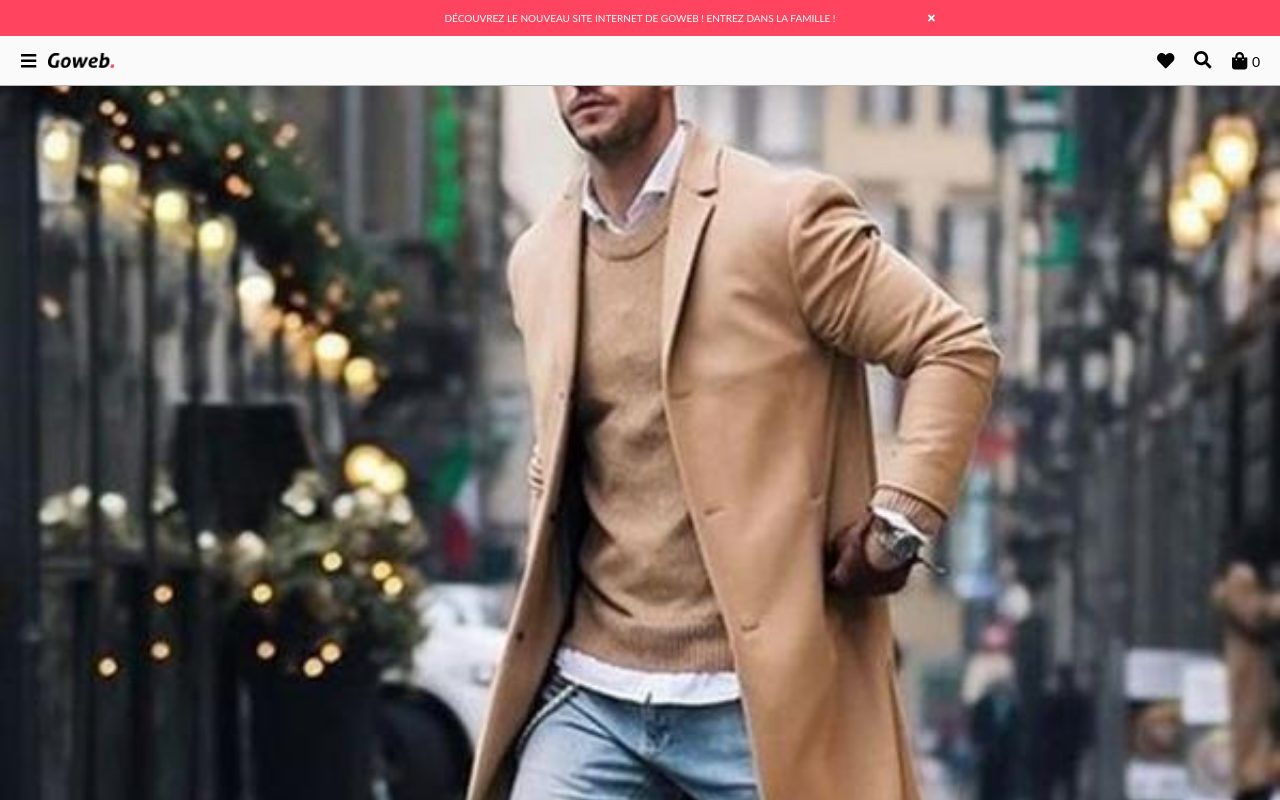
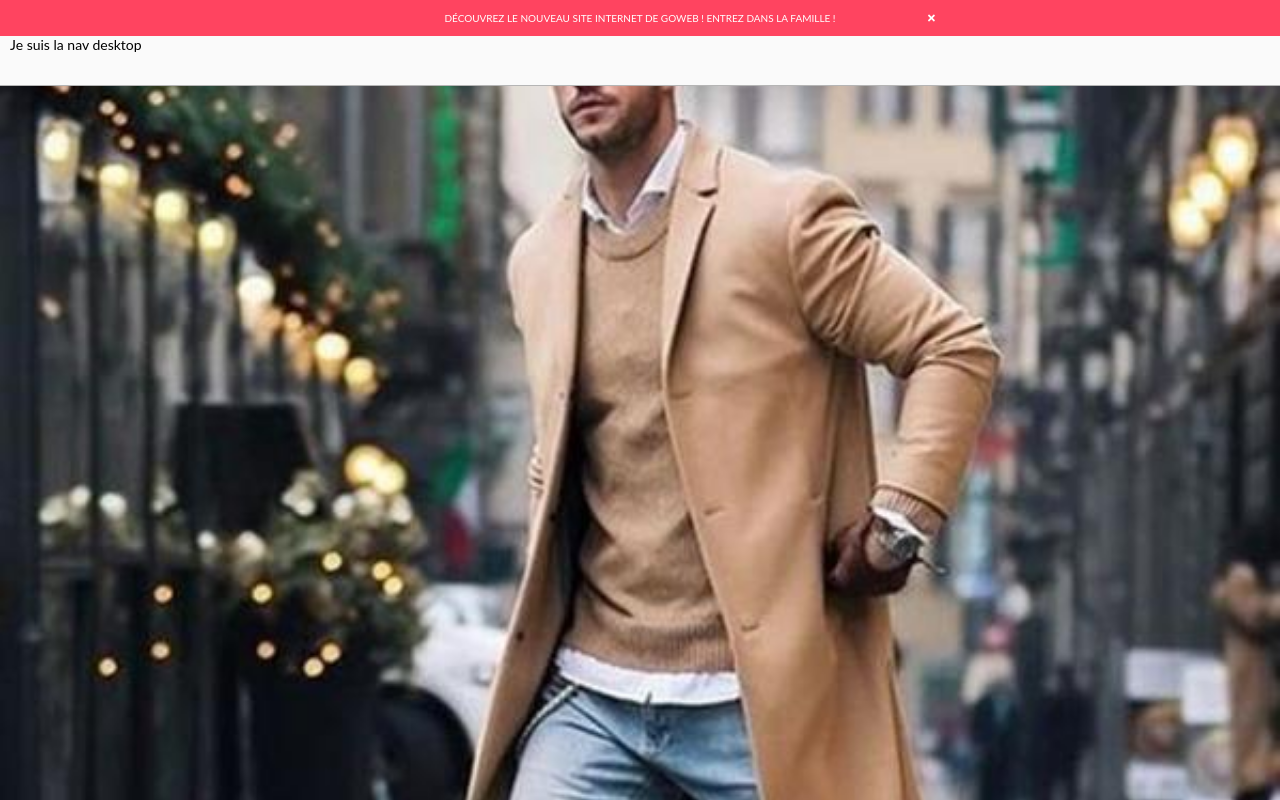
Before and after one commit to Lucasbeneston/goweb_store, a React (Create React App) app: page / in a window 1280 px wide. Shown: the top 800 px of the page. Built offline with nearby package versions, Linux system fonts and the light colour scheme.

Commit message:
:sparkles: Switch nav mobile / desktop :sparkles:

```diff
--- a/src/components/molecules/Nav/Nav.jsx
+++ b/src/components/molecules/Nav/Nav.jsx
@@ -1,87 +1,27 @@
-import React, { useContext, useState } from "react";
-import { Link } from "react-router-dom";
-import { FontAwesomeIcon } from "@fortawesome/react-fontawesome";
-import {
-  faBars,
-  faTimes,
-  faHeart,
-  faSearch,
-  faShoppingBag,
-  faCaretDown,
-} from "@fortawesome/free-solid-svg-icons";
+import React, { useContext, useState, useEffect } from "react";
 import { CartContext } from "../../../contexts/CartContext/CartContext";
+import NavMobile from "./NavMobile/NavMobile";
+import NavDesktop from "./NavDesktop/NavDesktop";
 
 import "./Nav.scss";
 
 export default function Nav() {
   const { itemCount } = useContext(CartContext);
 
-  const [isOpen, setIsOpen] = useState(false);
+  const [isMobile, setIsMobile] = useState(window.innerWidth < 769);
 
-  const clickOpenClose = () => {
-    setIsOpen(!isOpen);
+  const updateMedia = () => {
+    setIsMobile(window.innerWidth < 769);
   };
+
+  useEffect(() => {
+    window.addEventListener("resize", updateMedia);
+    return () => window.removeEventListener("resize", updateMedia);
+  });
 
   return (
     <nav className="nav" role="navigation">
-      <div className="nav_left">
-        <button
-          className="nav_left_button"
-          type="button"
-          onClick={clickOpenClose}
-        >
-          <div className="nav_left_button_burger">
-            {!isOpen ? (
-              <FontAwesomeIcon icon={faBars} />
-            ) : (
-              <FontAwesomeIcon icon={faTimes} />
-            )}
-          </div>
-        </button>
-        <Link to="/">
-          <div className="nav_logo">
-            <img
-              src={`${process.env.PUBLIC_URL}/assets/logoSVGgoweb.png`}
-              alt="Illustration du manteau"
-            />
-          </div>
-        </Link>
-      </div>
-
-      <div className="nav_right">
-        <Link to="/favoris" className="nav_right_button" type="button">
-          <FontAwesomeIcon icon={faHeart} />
-        </Link>
-        <button className="nav_right_button" type="button">
-          <FontAwesomeIcon icon={faSearch} />
-        </button>
-
-        <Link to="/cart" className="nav_right_button" type="button">
-          <FontAwesomeIcon icon={faShoppingBag} />
-          <span className="nav_right_button_cartCount">{itemCount}</span>
-        </Link>
-      </div>
-
-      <div className={`nav_menu ${isOpen ? "open" : null}`}>
-        <Link to="/" onClick={clickOpenClose}>
-          Home
-        </Link>
-        <Link to="/homme" onClick={clickOpenClose}>
-          Homme <FontAwesomeIcon icon={faCaretDown} />
-        </Link>
-        <Link to="/femme" onClick={clickOpenClose}>
-          Femme <FontAwesomeIcon icon={faCaretDown} />
-        </Link>
-        <Link to="/maison" onClick={clickOpenClose}>
-          Maison
-        </Link>
-        <Link to="/jardin" onClick={clickOpenClose}>
-          Jardin
-        </Link>
-        <Link to="/blog" onClick={clickOpenClose}>
-          Blog
-        </Link>
-      </div>
+      {isMobile ? <NavMobile itemCount={itemCount} /> : <NavDesktop />}
     </nav>
   );
 }
--- a/src/components/molecules/Nav/Nav.scss
+++ b/src/components/molecules/Nav/Nav.scss
@@ -8,81 +8,4 @@
   display: flex;
   justify-content: space-between;
   border-bottom: 1px solid rgb(181, 181, 181);
-
-  &_logo {
-    display: flex;
-    justify-content: center;
-    height: 100%;
-
-    & img {
-      height: 15px;
-    }
-  }
-
-  &_right,
-  &_left {
-    height: 100%;
-    display: flex;
-    align-items: center;
-
-    &_logo {
-      font-size: 1.6rem;
-      font-weight: bold;
-      font-style: italic;
-    }
-
-    &_button {
-      font-size: 1.75rem;
-      padding: 0 10px;
-      border: none;
-      background-color: transparent;
-      cursor: pointer;
-      outline: none;
-
-      &_burger {
-        width: 18px;
-        height: auto;
-        display: flex;
-        justify-content: center;
-        align-items: center;
-      }
-
-      &_cartCount {
-        padding-left: 5px;
-        font-size: 1.4rem;
-      }
-    }
-  }
-
-  &_menu {
-    width: 100%;
-    position: absolute;
-    margin-top: 50px;
-    left: 0;
-    padding: 5% 7.5%;
-    display: flex;
-    // flex-direction: column;
-    flex-wrap: wrap;
-    background-color: $off-white;
-    border-bottom: 1px solid rgb(181, 181, 181);
-    transform: translateX(-100%);
-    transition: 0.5s ease-in-out;
-    opacity: 0;
-
-    &.open {
-      transform: translateX(0);
-      opacity: 1;
-    }
-
-    & a {
-      text-transform: uppercase;
-      font-size: 1.2rem;
-      width: 50%;
-      padding: 10px 0;
-
-      & svg {
-        margin: 0 5px;
-      }
-    }
-  }
 }
--- /dev/null
+++ b/src/components/molecules/Nav/NavDesktop/NavDesktop.jsx
@@ -0,0 +1,9 @@
+import React from "react";
+
+export default function NavDesktop() {
+  return (
+    <>
+      <div>Je suis la nav desktop</div>
+    </>
+  );
+}
--- /dev/null
+++ b/src/components/molecules/Nav/NavMobile/NavMobile.jsx
@@ -0,0 +1,89 @@
+import React, { useState } from "react";
+import { Link } from "react-router-dom";
+import PropTypes from "prop-types";
+import { FontAwesomeIcon } from "@fortawesome/react-fontawesome";
+import {
+  faBars,
+  faTimes,
+  faHeart,
+  faSearch,
+  faShoppingBag,
+  faCaretDown,
+} from "@fortawesome/free-solid-svg-icons";
+
+import "./NavMobile.scss";
+
+export default function NavMobile({ itemCount }) {
+  const [isOpen, setIsOpen] = useState(false);
+
+  const clickOpenClose = () => {
+    setIsOpen(!isOpen);
+  };
+
+  return (
+    <>
+      <div className="navMobile_left">
+        <button
+          className="navMobile_left_button"
+          type="button"
+          onClick={clickOpenClose}
+        >
+          <div className="navMobile_left_button_burger">
+            {!isOpen ? (
+              <FontAwesomeIcon icon={faBars} />
+            ) : (
+              <FontAwesomeIcon icon={faTimes} />
+            )}
+          </div>
+        </button>
+        <Link to="/">
+          <div className="navMobile_logo">
+            <img
+              src={`${process.env.PUBLIC_URL}/assets/logoSVGgoweb.png`}
+              alt="Illustration du manteau"
+            />
+          </div>
+        </Link>
+      </div>
+
+      <div className="navMobile_right">
+        <Link to="/favoris" className="navMobile_right_button" type="button">
+          <FontAwesomeIcon icon={faHeart} />
+        </Link>
+        <button className="navMobile_right_button" type="button">
+          <FontAwesomeIcon icon={faSearch} />
+        </button>
+
+        <Link to="/cart" className="navMobile_right_button" type="button">
+          <FontAwesomeIcon icon={faShoppingBag} />
+          <span className="navMobile_right_button_cartCount">{itemCount}</span>
+        </Link>
+      </div>
+
+      <div className={`navMobile_menu ${isOpen ? "open" : null}`}>
+        <Link to="/" onClick={clickOpenClose}>
+          Home
+        </Link>
+        <Link to="/homme" onClick={clickOpenClose}>
+          Homme <FontAwesomeIcon icon={faCaretDown} />
+        </Link>
+        <Link to="/femme" onClick={clickOpenClose}>
+          Femme <FontAwesomeIcon icon={faCaretDown} />
+        </Link>
+        <Link to="/maison" onClick={clickOpenClose}>
+          Maison
+        </Link>
+        <Link to="/jardin" onClick={clickOpenClose}>
+          Jardin
+        </Link>
+        <Link to="/blog" onClick={clickOpenClose}>
+          Blog
+        </Link>
+      </div>
+    </>
+  );
+}
+
+NavMobile.propTypes = {
+  itemCount: PropTypes.string.isRequired,
+};
--- /dev/null
+++ b/src/components/molecules/Nav/NavMobile/NavMobile.scss
@@ -0,0 +1,80 @@
+@import "../../../_settings/variables";
+
+.navMobile {
+  &_logo {
+    display: flex;
+    justify-content: center;
+    height: 100%;
+
+    & img {
+      height: 15px;
+    }
+  }
+
+  &_right,
+  &_left {
+    height: 100%;
+    display: flex;
+    align-items: center;
+
+    &_logo {
+      font-size: 1.6rem;
+      font-weight: bold;
+      font-style: italic;
+    }
+
+    &_button {
+      font-size: 1.75rem;
+      padding: 0 10px;
+      border: none;
+      background-color: transparent;
+      cursor: pointer;
+      outline: none;
+
+      &_burger {
+        width: 18px;
+        height: auto;
+        display: flex;
+        justify-content: center;
+        align-items: center;
+      }
+
+      &_cartCount {
+        padding-left: 5px;
+        font-size: 1.4rem;
+      }
+    }
+  }
+
+  &_menu {
+    width: 100%;
+    position: absolute;
+    margin-top: 50px;
+    left: 0;
+    padding: 5% 7.5%;
+    display: flex;
+    // flex-direction: column;
+    flex-wrap: wrap;
+    background-color: $off-white;
+    border-bottom: 1px solid rgb(181, 181, 181);
+    transform: translateX(-100%);
+    transition: 0.5s ease-in-out;
+    opacity: 0;
+
+    &.open {
+      transform: translateX(0);
+      opacity: 1;
+    }
+
+    & a {
+      text-transform: uppercase;
+      font-size: 1.2rem;
+      width: 50%;
+      padding: 10px 0;
+
+      & svg {
+        margin: 0 5px;
+      }
+    }
+  }
+}
```
Also changed, not shown: 1 other file (tests, documents, lock files or other folders).
